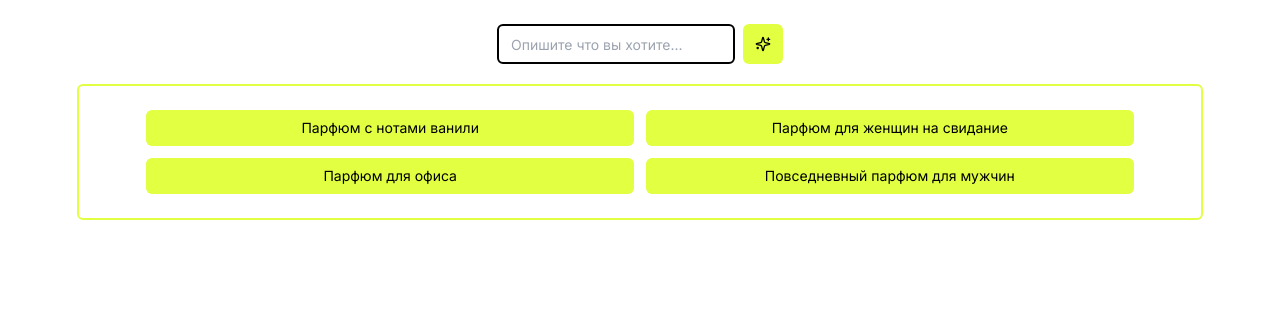
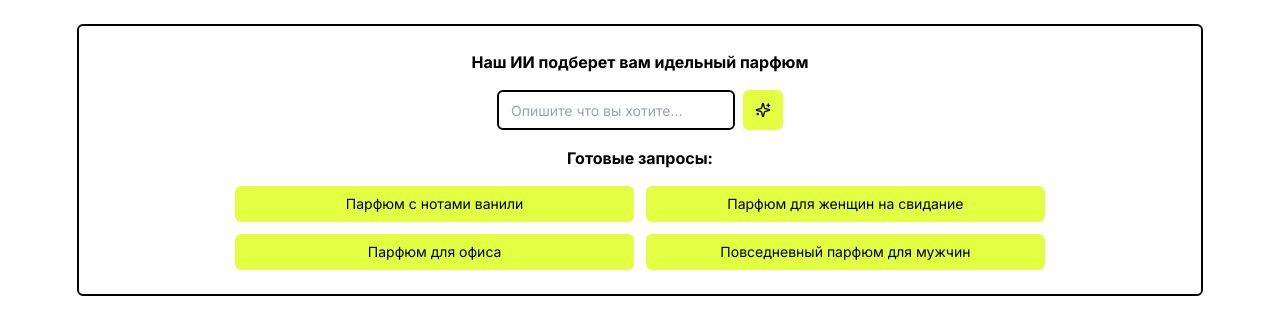
Before and after one commit to mkhmtolzhas/perfumeAiFront, a Next.js app: page /testing in a window 1280 px wide. Shown: the top 334 px of the page. Built offline with nearby package versions, Linux system fonts and the light colour scheme.

Commit message:
designed well

```diff
--- a/src/components/component/AiPromptMobile.tsx
+++ b/src/components/component/AiPromptMobile.tsx
@@ -44,7 +44,11 @@ const AiPromptMobile = () => {
 
     return (
         <div className='w-full px-[6%] py-6'>
-            <div className="container flex justify-center items-center">
+            <div className="container px-[6%] py-6 border-[2px] border-black rounded-md grid grid-cols-1 gap-4">
+                <div className="flex justify-center items-center text-center">
+                    <h1 className='text-md w-[70%] font-bold'>Наш ИИ подберет вам идельный парфюм</h1>
+                </div>
+                <div className="flex justify-center items-center">
                     <form action="" className='flex justify-center items-center gap-2' onSubmit={sendPrompt}>
                         <input
                             type="text"
@@ -58,7 +62,10 @@ const AiPromptMobile = () => {
                         </button>
                     </form>
                 </div>
-            <div className="grid grid-cols-2 gap-3 justify-center px-[6%] py-6 border-[2px] rounded-md mt-5 border-[#e2ff42]" >
+                <div className="flex justify-center items-center text-center">
+                    <h1 className='text-md text-center font-bold'>Готовые запросы:</h1>
+                </div>
+                <div className="grid grid-cols-2 gap-3 justify-center px-[9%] rounded-md" >
                     {suggestions.map((suggestion, index) => (
                         <button
                         className='px-2 py-2 text-sm bg-[#e2ff42] text-black rounded-md'
@@ -69,6 +76,7 @@ const AiPromptMobile = () => {
                     ))}
                 </div>
             </div>
+        </div>
     );
 };
 
```
Lines whose indentation alone changed are shown as unchanged.
